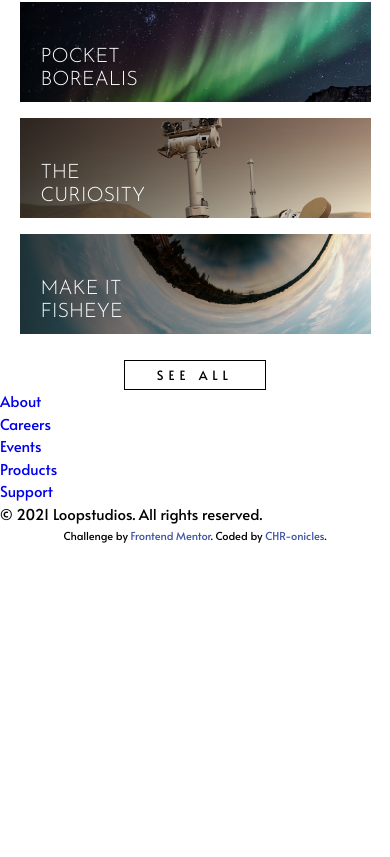
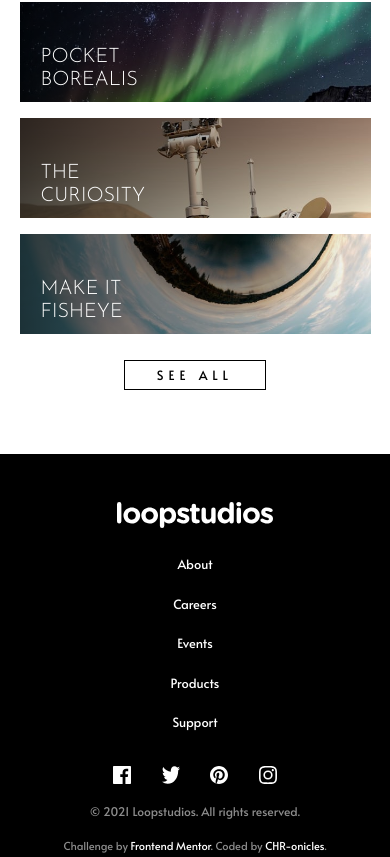
Before and after one commit to CHR-onicles/FEM-loopstudios-landing-page, a plain HTML site: page src/index.html in a window 390 px wide. Shown: the part 2029-2886 px from the top of the page. Before the commit the page ends 2577 px from the top, so only its background shows below. Drawn offline with Linux system fonts and the light colour scheme.

Commit message:
done with mobile view

```diff
--- a/src/index.html
+++ b/src/index.html
@@ -74,13 +74,20 @@
   <!-- End Creations section -->
 
   <footer>
-    <ul>
+    <img src="./images/logo.svg" class="footer-logo" alt="logo">
+    <ul class="f-nav-links">
       <li><a href="#">About</a></li>
       <li><a href="#">Careers</a></li>
       <li><a href="#">Events</a></li>
       <li><a href="#">Products</a></li>
       <li><a href="#">Support</a></li>
     </ul>
+    <div class="social-media-icons">
+      <img src="./images/icon-facebook.svg" alt="icon-facebook">
+      <img src="./images/icon-twitter.svg" alt="icon-twitter">
+      <img src="./images/icon-pinterest.svg" alt="icon-pinterest">
+      <img src="./images/icon-instagram.svg" alt="icon-instagram">
+    </div>
     <p>© 2021 Loopstudios. All rights reserved.</p>
     <div class="attribution">
       Challenge by <a href="https://www.frontendmentor.io?ref=challenge" target="_blank">Frontend Mentor</a>.
--- a/src/style.css
+++ b/src/style.css
@@ -218,15 +218,60 @@ h1, h2 {
     background: none;
     transition: var(--transition);
 }
+footer{
+    margin-top: 4rem;
+    background: var(--black);
+    /* height: 40vh; */
+}
+
+.footer-logo{
+    display: block;
+    padding-top: 3rem;
+    width: 40%;
+    margin: 0 auto;
+}
 .creations button:hover{
     /* cursor: pointer; */
     color: var(--white);
     background: var(--black);
 }
+.f-nav-links li {
+    padding: .5rem 0;
+}
+.f-nav-links li:first-child{
+    margin-top: 1rem;
+}
+.f-nav-links li:last-child{
+    margin-bottom: .5rem;
+}
+.f-nav-links li a{
+    display: block;
+    margin: 0 auto;
+    text-align: center;
+    color: var(--white);
+    font-size: .8rem;
+}
+.social-media-icons{
+    display: flex;
+    justify-content: space-around;
+    width: 50%;
+    margin: 1.5rem auto 0 auto;
+}
+.social-media-icons img{
+    width: 18px;
+}
+footer p{
+    margin-top: 1rem;
+    text-align: center;
+    color: var(--dark-Gray);
+    font-size: 12px;
+}
 .attribution {
+    margin-top: .8rem;
+    color: var(--dark-Gray);
     font-size: 11px;
     text-align: center;
 }
 .attribution a {
-    color: hsl(228, 45%, 44%);
+    color: var(--white);
 }
```
